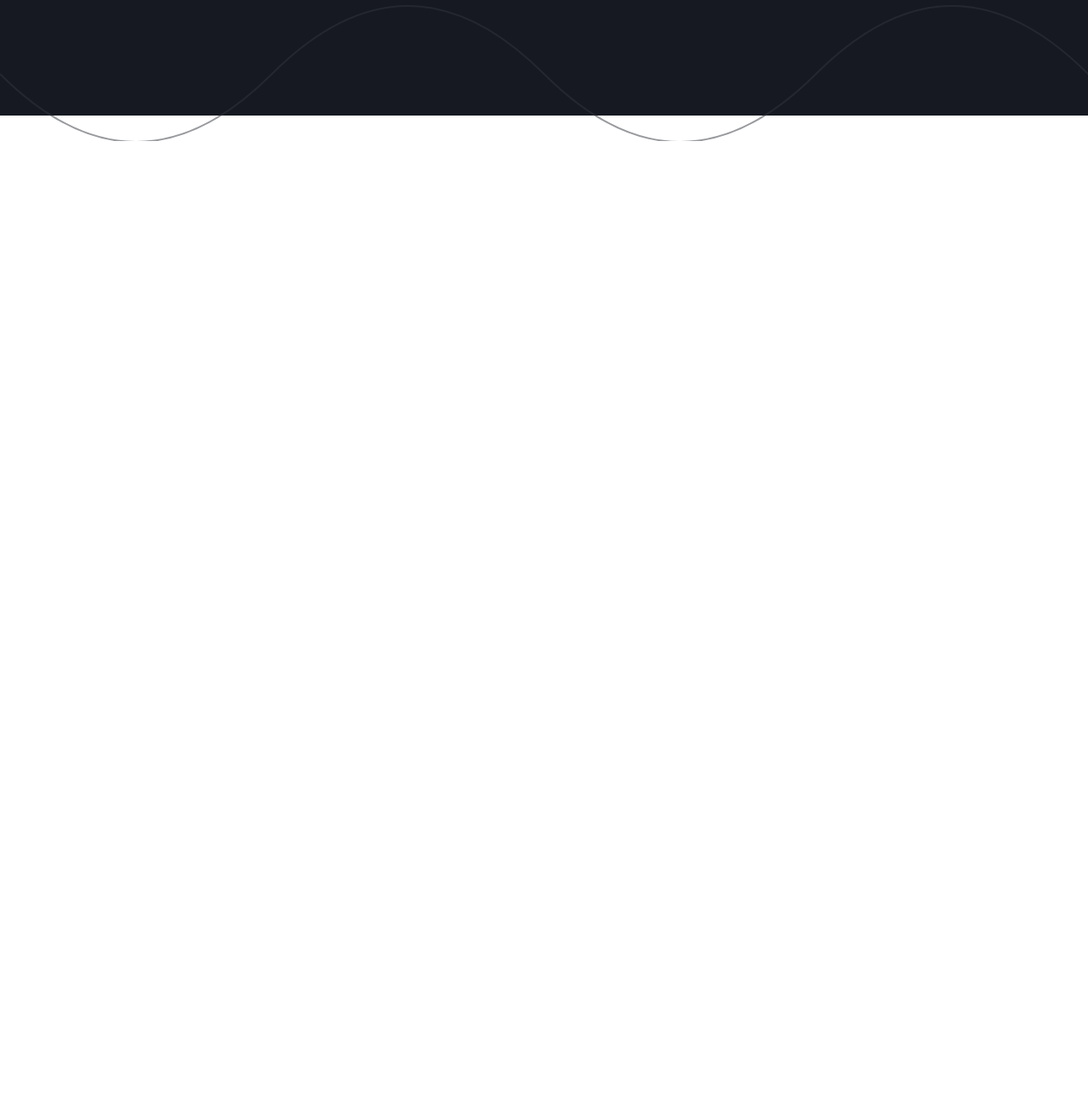
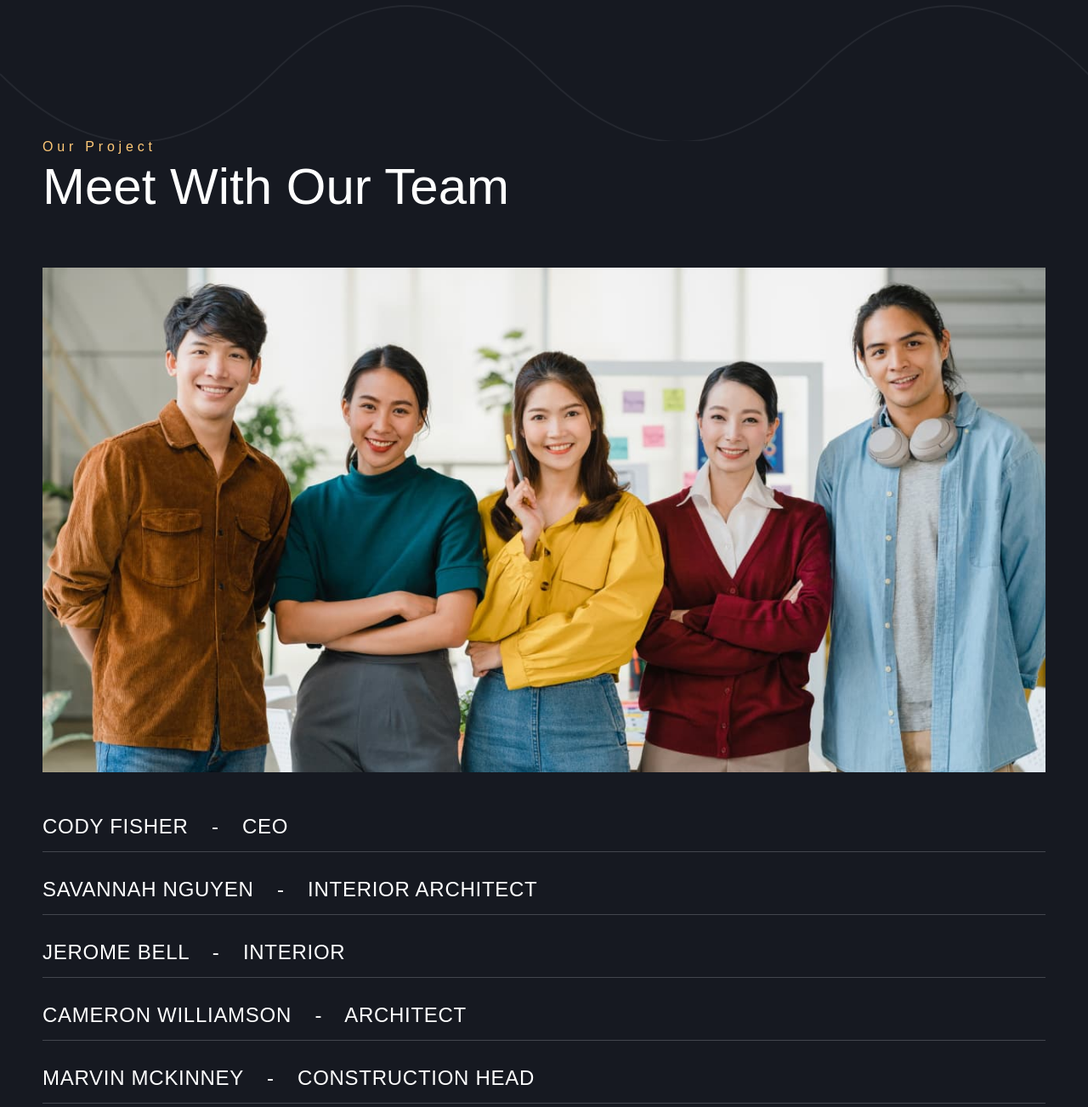
Before and after one commit to SofiaBolesta/Professional_Interior_Design, a website: page source/index.html in a window 1280 px wide. Shown: the part 6460-7763 px from the top of the page at 85% size. Before the commit the page ends 6626 px from the top, so only its background shows below. Drawn offline with nearby package versions, Linux system fonts and the light colour scheme; files that its build step writes are made by us from their sources; files whose address does not match are found by name.

Commit message:
styling section our-team

```diff
--- a/source/index.html
+++ b/source/index.html
@@ -337,7 +337,32 @@
         </div>
         <span class="availability__back-way"></span>
       </section>
-
+      <section class="our-team">
+        <div class="our-team__wrapper">
+          <span>Our Project</span>
+          <h2>Meet With Our Team</h2>
+          <picture class="our-team__picture">
+            <img src="img/main/our-team/our-team.jpg" width="1290" height="649" alt="Our Team">
+          </picture>
+          <ul class="our-team__list">
+            <li class="our-team__item">
+              <p>Cody Fisher   <span>-</span>   CEO</p>
+            </li>
+            <li class="our-team__item">
+              <p>Savannah Nguyen   <span>-</span>   Interior architect</p>
+            </li>
+            <li class="our-team__item">
+              <p>Jerome Bell   <span>-</span>   Interior</p>
+            </li>
+            <li class="our-team__item">
+              <p>Cameron Williamson   <span>-</span>   architect</p>
+            </li>
+            <li class="our-team__item">
+              <p>Marvin McKinney   <span>-</span>   COnstruction head</p>
+            </li>
+          </ul>
+        </div>
+      </section>
     </main>
   </div>
   <script src="js/vendor.min.js"></script>
--- /dev/null
+++ b/source/sass/blocks/main/our-team.scss
@@ -0,0 +1,61 @@
+.our-team {
+  width: 100%;
+  padding: 25px 50px;
+  margin-bottom: 140px;
+}
+
+.our-team__wrapper {
+  max-width: 1290px;
+  margin: 0 auto;
+}
+
+.our-team__wrapper h2 {
+  color: #ffffff;
+  font-family: "Larken-Regular", "Arial", sans-serif;
+  font-size: 60px;
+  font-style: normal;
+  font-weight: 400;
+  line-height: 70px;
+  margin: 0 0 60px;
+}
+
+.our-team__wrapper > span {
+  color: #ffc978;
+  font-family: "Larken-Medium", "Arial", sans-serif;
+  font-size: 16px;
+  font-style: normal;
+  font-weight: 400;
+  line-height: normal;
+  letter-spacing: 4.8px;
+  margin: 0 0 20px;
+}
+
+.our-team__picture {
+  display: block;
+  margin-bottom: 50px;
+}
+
+.our-team__list {
+  margin: 0;
+  padding: 0;
+  list-style-type: none;
+}
+
+.our-team__item {
+  border-bottom: 1px solid rgba(#abaeb7, 30%);
+}
+
+.our-team__item p {
+  color: #ffffff;
+  font-size: 24px;
+  font-style: normal;
+  font-weight: 500;
+  line-height: normal;
+  letter-spacing: 0.72px;
+  text-transform: uppercase;
+  margin: 30px 0 15px;
+}
+
+.our-team__item span {
+  margin: 0 20px;
+}
--- a/source/sass/style.scss
+++ b/source/sass/style.scss
@@ -24,6 +24,7 @@
 @import "blocks/main/our-projects";
 @import "blocks/main/creation-projects";
 @import "blocks/main/availability";
+@import "blocks/main/our-team";
 // ---------------------------------
 
 // ❗❗❗ запрещено использовать изображения в css, касается как jpg \ png, так и svg
```
Also changed, not shown: build/css/style.css, build/css/style.min.css, build/img/Rectangle 4385 (1).jpg (added), build/img/main/our-team/Rectangle 4385 (1).jpg (added), build/img/main/our-team/our-team.jpg (added), build/index.html, source/img/main/our-team/our-team.jpg (added), 1 other file.
